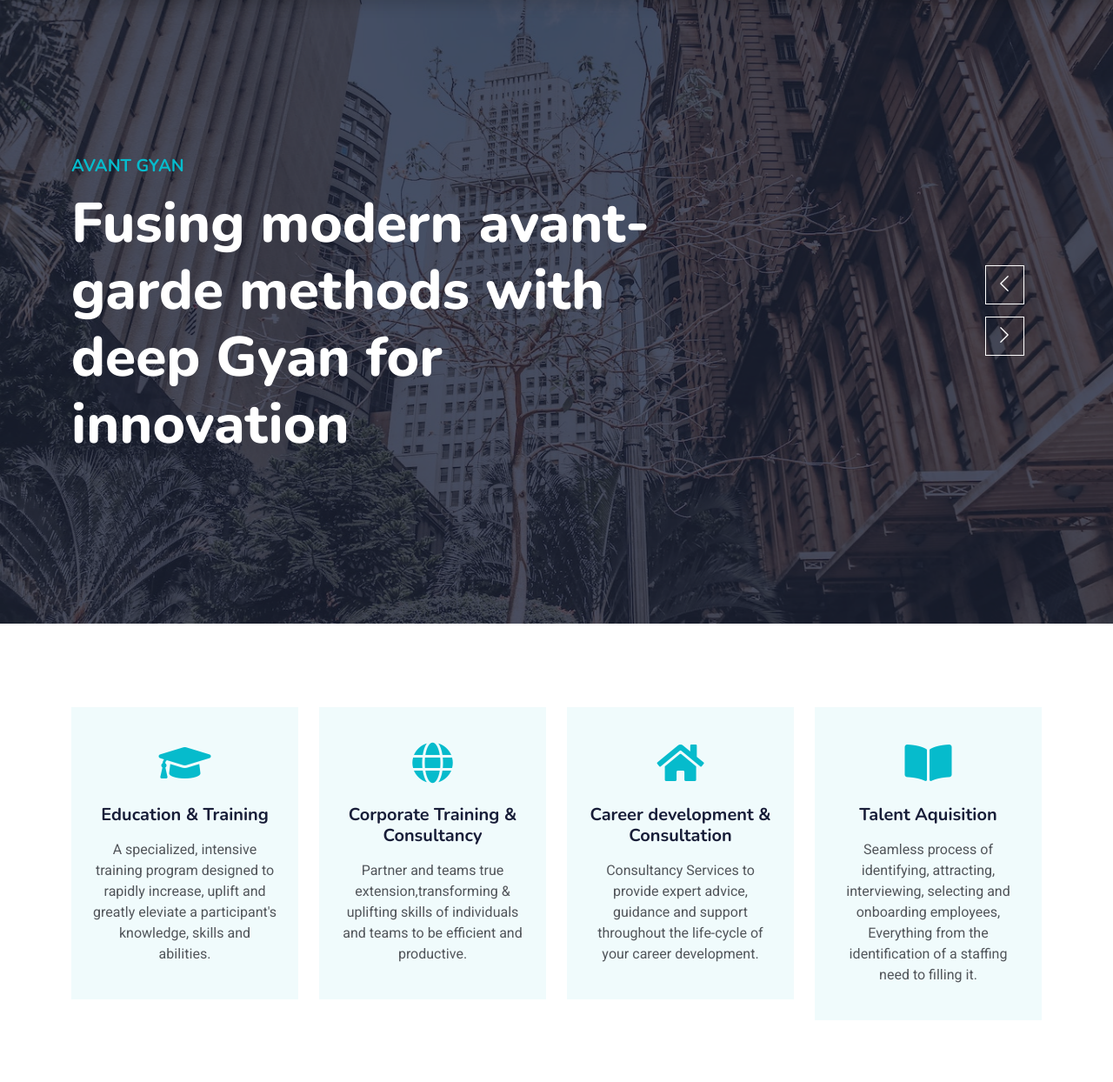
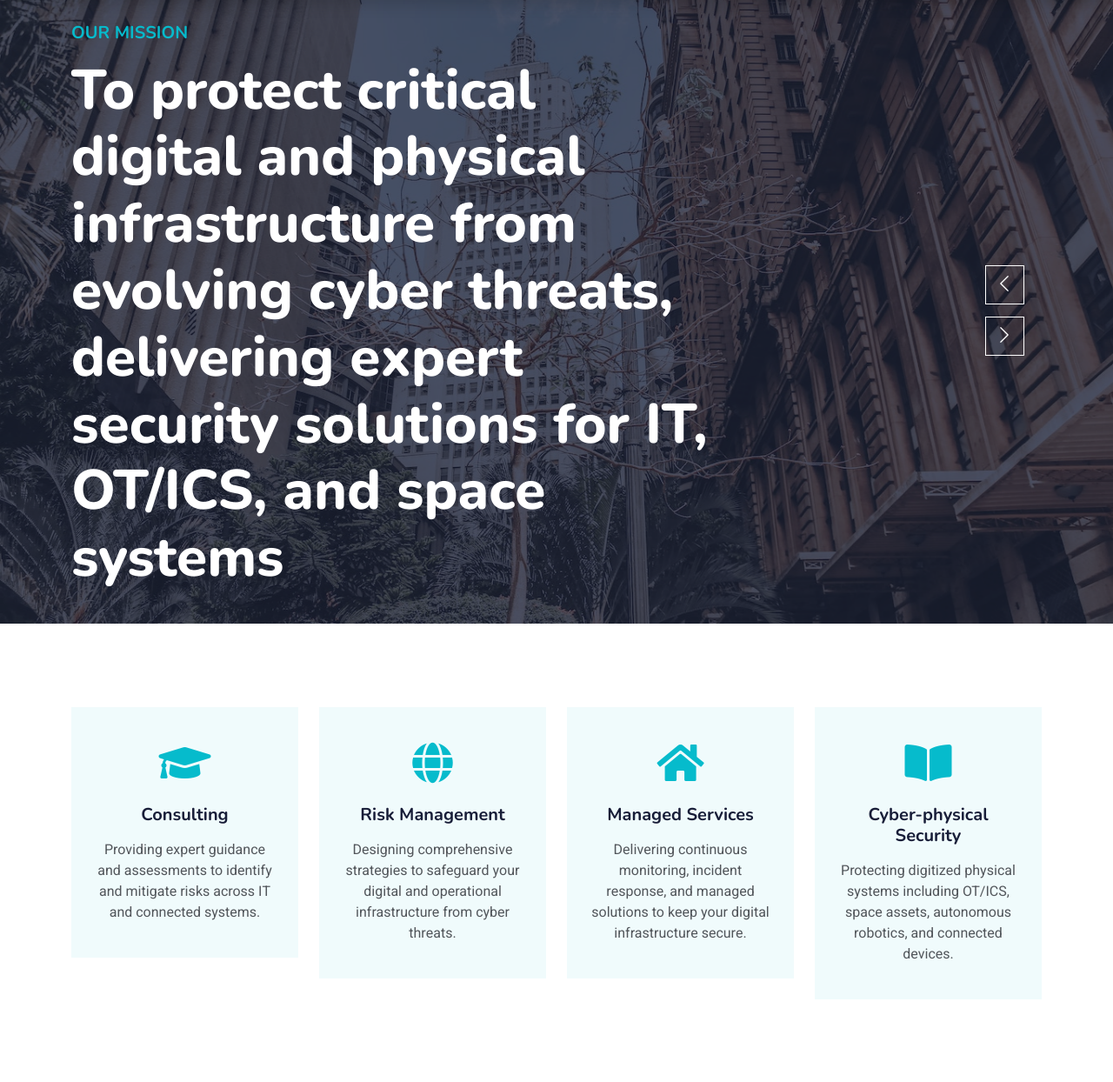
Before and after one commit to amdtechin/alphaxsecure, a plain HTML site: page index.html in a window 1280 px wide. Shown: the part 78-1322 px from the top of the page at 87% size. Drawn offline with nearby package versions, Linux system fonts and the light colour scheme.

Commit message:
Update index.html
a

```diff
--- a/index.html
+++ b/index.html
@@ -56,7 +56,7 @@
                 <a href="about.html" class="nav-item nav-link">About</a>
                 <a href="courses.html" class="nav-item nav-link">Capabilities</a>
                 <div class="nav-item dropdown">
-                    <a href="#" class="nav-link dropdown-toggle" data-bs-toggle="dropdown">Insights</a>
+                    <a href="#" class="nav-link dropdown-toggle" data-bs-toggle="dropdown">Services</a>
                     <div class="dropdown-menu fade-down m-0">
                         <a href="bootcamp-and-education.html" class="dropdown-item">Cybersecurity Bootcamp</a>
                        <!-- <a href="for-corporate.html" class="dropdown-item">For Enterprise</a>
@@ -88,8 +88,8 @@
                     <div class="container">
                         <div class="row justify-content-start">
                             <div class="col-sm-10 col-lg-8">
-                                <h5 class="text-primary text-uppercase mb-3 animated slideInDown">Avant Gyan</h5>
-                                <h1 class="display-3 text-white animated slideInDown">An A.M Designs group company dedicated to nurture young talent</h1>
+                                <h5 class="text-primary text-uppercase mb-3 animated slideInDown">AlphaX Secure</h5>
+                                <h1 class="display-3 text-white animated slideInDown">Securing Every Digital Frontier – IT, OT, and Beyond</h1>
 
                             </div>
                         </div>
@@ -102,8 +102,8 @@
                     <div class="container">
                         <div class="row justify-content-start">
                             <div class="col-sm-10 col-lg-8">
-                                <h5 class="text-primary text-uppercase mb-3 animated slideInDown">Avant Gyan</h5>
-                                <h1 class="display-3 text-white animated slideInDown">Fusing modern avant-garde methods with deep Gyan for innovation</h1>
+                                <h5 class="text-primary text-uppercase mb-3 animated slideInDown">Our Mission</h5>
+                                <h1 class="display-3 text-white animated slideInDown">To protect critical digital and physical infrastructure from evolving cyber threats, delivering expert security solutions for IT, OT/ICS, and space systems</h1>
 
                             </div>
                         </div>
@@ -117,8 +117,8 @@
                     <div class="container">
                         <div class="row justify-content-start">
                             <div class="col-sm-10 col-lg-8">
-                                <h5 class="text-primary text-uppercase mb-3 animated slideInDown">Education and Training</h5>
-                                <h1 class="display-3 text-white animated slideInDown">Transforming and future-proofing learning and development</h1>
+                                <h5 class="text-primary text-uppercase mb-3 animated slideInDown">Cybersecurity Consulting</h5>
+                                <h1 class="display-3 text-white animated slideInDown">Expert guidance and tailored assessments to identify, assess, and mitigate risks across your entire digital ecosystem</h1>
                                 <!--
                                 <p class="fs-5 text-white mb-4 pb-2">Education prepares people for a career, while training prepares them for a specific job. Education often occurs in a formal setting such as a school or college, while training can be obtained from many different sources.</p>
 
@@ -136,8 +136,8 @@
                     <div class="container">
                         <div class="row justify-content-start">
                             <div class="col-sm-10 col-lg-8">
-                                <h5 class="text-primary text-uppercase mb-3 animated slideInDown">Robotic, Automation & AI</h5>
-                                <h1 class="display-3 text-white animated slideInDown">Unleashing limitless potential and reshaping the future</h1>
+                                <h5 class="text-primary text-uppercase mb-3 animated slideInDown">Risk Management</h5>
+                                <h1 class="display-3 text-white animated slideInDown">Comprehensive risk strategies to safeguard your organization, ensuring business continuity and cyber resilience</h1>
                                 <!--
                                 <p class="fs-5 text-white mb-4 pb-2">Fill the gap by providing professional consultancy and also helping organization in finding the besst talent</p>
 
@@ -156,8 +156,8 @@
                     <div class="container">
                         <div class="row justify-content-start">
                             <div class="col-sm-10 col-lg-8">
-                                <h5 class="text-primary text-uppercase mb-3 animated slideInDown">Cyber Security and Safety Awareness</h5>
-                                <h1 class="display-3 text-white animated slideInDown">Empowering individuals is crucial for digital future</h1>
+                                <h5 class="text-primary text-uppercase mb-3 animated slideInDown">Managed Services</h5>
+                                <h1 class="display-3 text-white animated slideInDown">End-to-end protection with proactive monitoring, incident response, and continuous security management across IT and OT</h1>
                                 <!--
                                 <p class="fs-5 text-white mb-4 pb-2">Fill the gap by providing professional consultancy and also helping organization in finding the besst talent</p>
 
@@ -176,8 +176,8 @@
                     <div class="container">
                         <div class="row justify-content-start">
                             <div class="col-sm-10 col-lg-8">
-                                <h5 class="text-primary text-uppercase mb-3 animated slideInDown">Enterprise Training & Professional Consultancy</h5>
-                                <h1 class="display-3 text-white animated slideInDown">Partner, trainer and true extension of your team</h1>
+                                <h5 class="text-primary text-uppercase mb-3 animated slideInDown">Digital Infrastructure</h5>
+                                <h1 class="display-3 text-white animated slideInDown">Securing on-premises, cloud, and hybrid environments against modern cyber threats</h1>
                                 <!--
                                 <p class="fs-5 text-white mb-4 pb-2">Fill the gap by providing professional consultancy and also helping organization in finding the besst talent</p>
 
@@ -196,8 +196,8 @@
                     <div class="container">
                         <div class="row justify-content-start">
                             <div class="col-sm-10 col-lg-8">
-                                <h5 class="text-primary text-uppercase mb-3 animated slideInDown">Career development & Consultation</h5>
-                                <h1 class="display-3 text-white animated slideInDown">Guiding the way back to a brighter future</h1>
+                                <h5 class="text-primary text-uppercase mb-3 animated slideInDown">Operational Technology & Industrial Control Systems</h5>
+                                <h1 class="display-3 text-white animated slideInDown">Protecting critical infrastructure, industrial and operational systems from cyber threats, ensuring safety, reliability, and uptime</h1>
                                 <!--
                                 <p class="fs-5 text-white mb-4 pb-2">Education prepares people for a career, while training prepares them for a specific job. Education often occurs in a formal setting such as a school or college, while training can be obtained from many different sources.</p>
 
@@ -219,8 +219,8 @@
                     <div class="container">
                         <div class="row justify-content-start">
                             <div class="col-sm-10 col-lg-8">
-                                <h5 class="text-primary text-uppercase mb-3 animated slideInDown">Talent Aquisition & Workforce Management</h5>
-                                <h1 class="display-3 text-white animated slideInDown">Help fill gap and Connect talent with organizations</h1>
+                                <h5 class="text-primary text-uppercase mb-3 animated slideInDown">Space Cybersecurity</h5>
+                                <h1 class="display-3 text-white animated slideInDown">Safeguarding space assets and satellite systems against emerging digital and cyber threats</h1>
                                 <!--
                                 <p class="fs-5 text-white mb-4 pb-2">Fill the gap by providing professional consultancy and also helping organization in finding the besst talent</p>
 
@@ -247,8 +247,8 @@
                     <div class="service-item text-center pt-3">
                         <div class="p-4">
                             <i class="fa fa-3x fa-graduation-cap text-primary mb-4"></i>
-                            <h5 class="mb-3">Education & Training</h5>
-                            <p>A specialized, intensive training program designed to rapidly increase, uplift and greatly eleviate a participant's knowledge, skills and abilities.</p>
+                            <h5 class="mb-3">Consulting</h5>
+                            <p>Providing expert guidance and assessments to identify and mitigate risks across IT and connected systems.</p>
                         </div>
                     </div>
                 </div>
@@ -256,8 +256,8 @@
                     <div class="service-item text-center pt-3">
                         <div class="p-4">
                             <i class="fa fa-3x fa-globe text-primary mb-4"></i>
-                            <h5 class="mb-3">Corporate Training & Consultancy</h5>
-                            <p>Partner and teams true extension,transforming & uplifting skills of individuals and teams to be efficient and productive.</p>
+                            <h5 class="mb-3">Risk Management</h5>
+                            <p>Designing comprehensive strategies to safeguard your digital and operational infrastructure from cyber threats.</p>
                         </div>
                     </div>
                 </div>
@@ -265,8 +265,8 @@
                     <div class="service-item text-center pt-3">
                         <div class="p-4">
                             <i class="fa fa-3x fa-home text-primary mb-4"></i>
-                            <h5 class="mb-3">Career development & Consultation</h5>
-                            <p>Consultancy Services to provide expert advice, guidance and support throughout the life-cycle of your career development.</p>
+                            <h5 class="mb-3">Managed Services</h5>
+                            <p>Delivering continuous monitoring, incident response, and managed solutions to keep your digital infrastructure secure.</p>
                         </div>
                     </div>
                 </div>
@@ -274,8 +274,8 @@
                     <div class="service-item text-center pt-3">
                         <div class="p-4">
                             <i class="fa fa-3x fa-book-open text-primary mb-4"></i>
-                            <h5 class="mb-3">Talent Aquisition</h5>
-                            <p>Seamless process of identifying, attracting, interviewing, selecting and onboarding employees, Everything from the identification of a staffing need to filling it.</p>
+                            <h5 class="mb-3">Cyber-physical Security</h5>
+                            <p>Protecting digitized physical systems including OT/ICS, space assets, autonomous robotics, and connected devices.</p>
                         </div>
                     </div>
                 </div>
```
